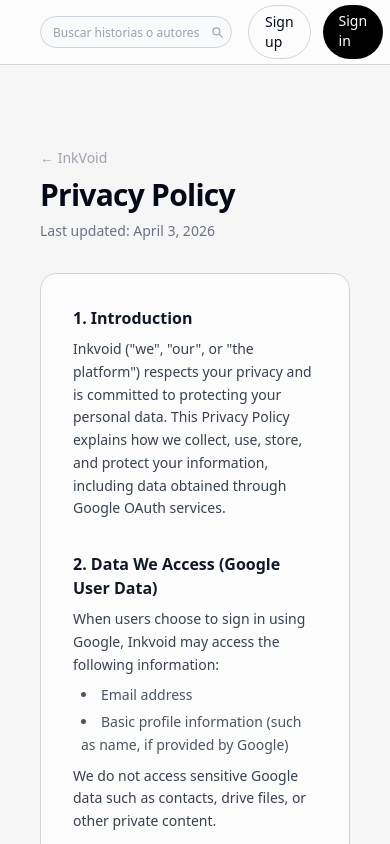
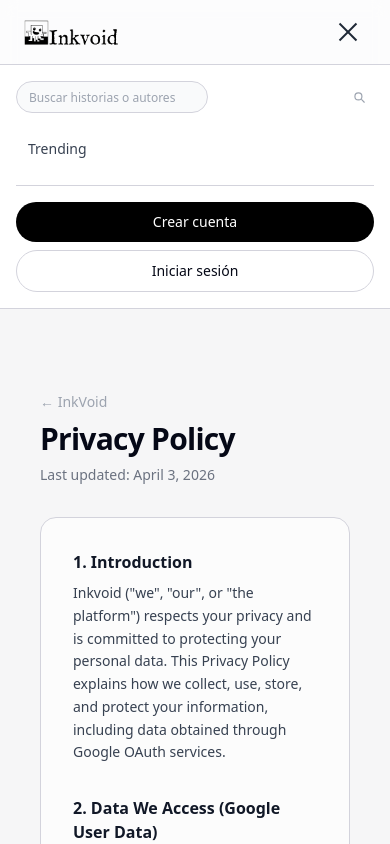
Before and after one commit to AsdrubalV/inkvoid, a Next.js app: page /info/privacy in a window 390 px wide. Both pictures are taken after a click on the button "Menu". Shown: the top 844 px of the page. Built offline with nearby package versions, Linux system fonts and the light colour scheme; no server answers.

Commit message:
feat: actualización de páginas y componentes

```diff
--- a/src/app/layout.tsx
+++ b/src/app/layout.tsx
@@ -1,14 +1,11 @@
 import type { Metadata } from "next";
 import "./globals.css";
-import Link from "next/link";
-import Image from "next/image";
 import { ReactNode } from "react";
 import { createServerSupabase } from "@/lib/supabase/server";
 import { AuthProvider } from "@/components/AuthProvider";
 import Footer from "@/components/Footer";
-import SearchBar from "@/components/SearchBar";
 import ServiceWorkerRegister from "@/components/ServiceWorkerRegister";
-import NotificationBell from "@/components/NotificationBell";
+import NavbarClient from "@/components/NavbarClient";
 import Script from "next/script";
 
 export const metadata: Metadata = {
@@ -39,7 +36,6 @@
         <link rel="manifest" href="/manifest.json" />
         <meta name="theme-color" content="#000000" />
 
-        {/* Google Analytics */}
         <Script
           src="https://www.googletagmanager.com/gtag/js?id=G-BBPW5SHKDW"
           strategy="afterInteractive"
@@ -53,7 +49,6 @@
           `}
         </Script>
 
-        {/* Meta Pixel */}
         <Script id="meta-pixel" strategy="afterInteractive">
           {`
             !function(f,b,e,v,n,t,s)
@@ -72,63 +67,7 @@
       <body className="min-h-screen bg-background text-foreground">
         <AuthProvider>
           <ServiceWorkerRegister />
-          <div className="border-b border-border bg-white/70 backdrop-blur">
-            <header className="container flex h-16 items-center justify-between gap-4">
-              <div className="flex items-center gap-6">
-                <Link href="/" className="flex items-center gap-2">
-                  <Image
-                    src="/inkvoidlogo4.png"
-                    alt="InkVoid"
-                    width={140}
-                    height={40}
-                    priority
-                    className="h-8 w-auto"
-                  />
-                </Link>
-                {user && (
-                  <nav className="flex items-center gap-4 text-sm text-gray-700">
-                    <Link href="/trending" className="hover:text-black">Trending</Link>
-                    <Link href="/publish" className="hover:text-black">Publish</Link>
-                  </nav>
-                )}
-              </div>
-              <div className="flex-1 flex justify-center">
-                <SearchBar />
-              </div>
-              <div className="flex items-center gap-4 text-sm">
-                {user ? (
-                  <>
-                    <NotificationBell userId={user.id} />
-                    {username && (
-                      <Link
-                        href={"/user/" + username}
-                        className="rounded-full border border-border px-3 py-1 hover:bg-gray-50"
-                      >
-                        {username}
-                      </Link>
-                    )}
-                    <form action="/auth/sign-out" method="post">
-                      <button
-                        type="submit"
-                        className="rounded-full border border-border px-3 py-1 text-gray-700 hover:bg-gray-100"
-                      >
-                        Sign out
-                      </button>
-                    </form>
-                  </>
-                ) : (
-                  <div className="flex gap-3">
-                    <Link href="/signup" className="rounded-full border border-border px-4 py-1.5 hover:bg-gray-50">
-                      Sign up
-                    </Link>
-                    <Link href="/login" className="rounded-full bg-black px-4 py-1.5 text-sm font-medium text-white hover:bg-gray-800">
-                      Sign in
-                    </Link>
-                  </div>
-                )}
-              </div>
-            </header>
-          </div>
+          <NavbarClient user={user} username={username} />
           <main className="container py-8">
             {children}
           </main>
--- /dev/null
+++ b/src/components/NavbarClient.tsx
@@ -0,0 +1,177 @@
+"use client";
+import Link from "next/link";
+import Image from "next/image";
+import { useState } from "react";
+import { createClient } from "@/lib/supabase/client";
+import { useRouter } from "next/navigation";
+import NotificationBell from "@/components/NotificationBell";
+import SearchBar from "@/components/SearchBar";
+
+interface Props {
+  user: { id: string } | null;
+  username: string | null;
+}
+
+export default function NavbarClient({ user, username }: Props) {
+  const [menuOpen, setMenuOpen] = useState(false);
+  const supabase = createClient();
+  const router = useRouter();
+
+  async function handleSignOut() {
+    await supabase.auth.signOut();
+    router.push("/");
+    setMenuOpen(false);
+  }
+
+  return (
+    <div className="border-b border-border bg-white/70 backdrop-blur relative z-50">
+      <header className="container flex h-16 items-center justify-between gap-4">
+
+        {/* Logo */}
+        <Link href="/" className="flex items-center gap-2 flex-shrink-0">
+          <Image
+            src="/inkvoidlogo4.png"
+            alt="InkVoid"
+            width={140}
+            height={40}
+            priority
+            className="h-8 w-auto"
+          />
+        </Link>
+
+        {/* Nav links — solo desktop */}
+        {user && (
+          <nav className="hidden md:flex items-center gap-4 text-sm text-gray-700">
+            <Link href="/trending" className="hover:text-black transition">Trending</Link>
+            <Link href="/publish" className="hover:text-black transition">Publish</Link>
+          </nav>
+        )}
+
+        {/* Search — oculto en móvil, visible en desktop */}
+        <div className="hidden md:flex flex-1 justify-center">
+          <SearchBar />
+        </div>
+
+        {/* Derecha desktop */}
+        <div className="hidden md:flex items-center gap-4 text-sm">
+          {user ? (
+            <>
+              <NotificationBell userId={user.id} />
+              {username && (
+                <Link
+                  href={"/user/" + username}
+                  className="rounded-full border border-border px-3 py-1 hover:bg-gray-50 transition"
+                >
+                  {username}
+                </Link>
+              )}
+              <button
+                onClick={handleSignOut}
+                className="rounded-full border border-border px-3 py-1 text-gray-700 hover:bg-gray-100 transition"
+              >
+                Sign out
+              </button>
+            </>
+          ) : (
+            <div className="flex gap-3">
+              <Link href="/signup" className="rounded-full border border-border px-4 py-1.5 hover:bg-gray-50 transition">
+                Sign up
+              </Link>
+              <Link href="/login" className="rounded-full bg-black px-4 py-1.5 text-sm font-medium text-white hover:bg-gray-800 transition">
+                Sign in
+              </Link>
+            </div>
+          )}
+        </div>
+
+        {/* Móvil — derecha: notificación + hamburguesa */}
+        <div className="flex md:hidden items-center gap-3 ml-auto">
+          {user && <NotificationBell userId={user.id} />}
+          <button
+            onClick={() => setMenuOpen(!menuOpen)}
+            className="flex flex-col justify-center items-center w-9 h-9 gap-1.5"
+            aria-label="Menu"
+          >
+            <span className={"block h-0.5 w-6 bg-gray-800 transition-all duration-300 " + (menuOpen ? "rotate-45 translate-y-2" : "")} />
+            <span className={"block h-0.5 w-6 bg-gray-800 transition-all duration-300 " + (menuOpen ? "opacity-0" : "")} />
+            <span className={"block h-0.5 w-6 bg-gray-800 transition-all duration-300 " + (menuOpen ? "-rotate-45 -translate-y-2" : "")} />
+          </button>
+        </div>
+
+      </header>
+
+      {/* Menú móvil desplegable */}
+      {menuOpen && (
+        <div className="md:hidden border-t border-border bg-white/95 backdrop-blur px-4 py-4 space-y-4">
+
+          {/* Search en móvil */}
+          <div onClick={() => setMenuOpen(false)}>
+            <SearchBar />
+          </div>
+
+          {/* Links */}
+          <nav className="space-y-1">
+            <Link
+              href="/trending"
+              onClick={() => setMenuOpen(false)}
+              className="flex items-center gap-3 rounded-xl px-3 py-2.5 text-sm font-medium text-gray-700 hover:bg-gray-50 transition"
+            >
+              Trending
+            </Link>
+            {user && (
+              <Link
+                href="/publish"
+                onClick={() => setMenuOpen(false)}
+                className="flex items-center gap-3 rounded-xl px-3 py-2.5 text-sm font-medium text-gray-700 hover:bg-gray-50 transition"
+              >
+                Publish
+              </Link>
+            )}
+          </nav>
+
+          <div className="border-t border-border pt-3 space-y-1">
+            {user ? (
+              <>
+                {username && (
+                  <Link
+                    href={"/user/" + username}
+                    onClick={() => setMenuOpen(false)}
+                    className="flex items-center gap-3 rounded-xl px-3 py-2.5 text-sm font-medium hover:bg-gray-50 transition"
+                  >
+                    <div className="h-7 w-7 rounded-full bg-gray-200 flex items-center justify-center text-xs font-bold">
+                      {username[0].toUpperCase()}
+                    </div>
+                    {username}
+                  </Link>
+                )}
+                <button
+                  onClick={handleSignOut}
+                  className="w-full text-left flex items-center gap-3 rounded-xl px-3 py-2.5 text-sm font-medium text-red-600 hover:bg-red-50 transition"
+                >
+                  Cerrar sesión
+                </button>
+              </>
+            ) : (
+              <div className="flex flex-col gap-2 pt-1">
+                <Link
+                  href="/signup"
+                  onClick={() => setMenuOpen(false)}
+                  className="w-full text-center rounded-full bg-black px-4 py-2.5 text-sm font-medium text-white hover:bg-gray-800 transition"
+                >
+                  Crear cuenta
+                </Link>
+                <Link
+                  href="/login"
+                  onClick={() => setMenuOpen(false)}
+                  className="w-full text-center rounded-full border border-border px-4 py-2.5 text-sm hover:bg-gray-50 transition"
+                >
+                  Iniciar sesión
+                </Link>
+              </div>
+            )}
+          </div>
+        </div>
+      )}
+    </div>
+  );
+}
```
